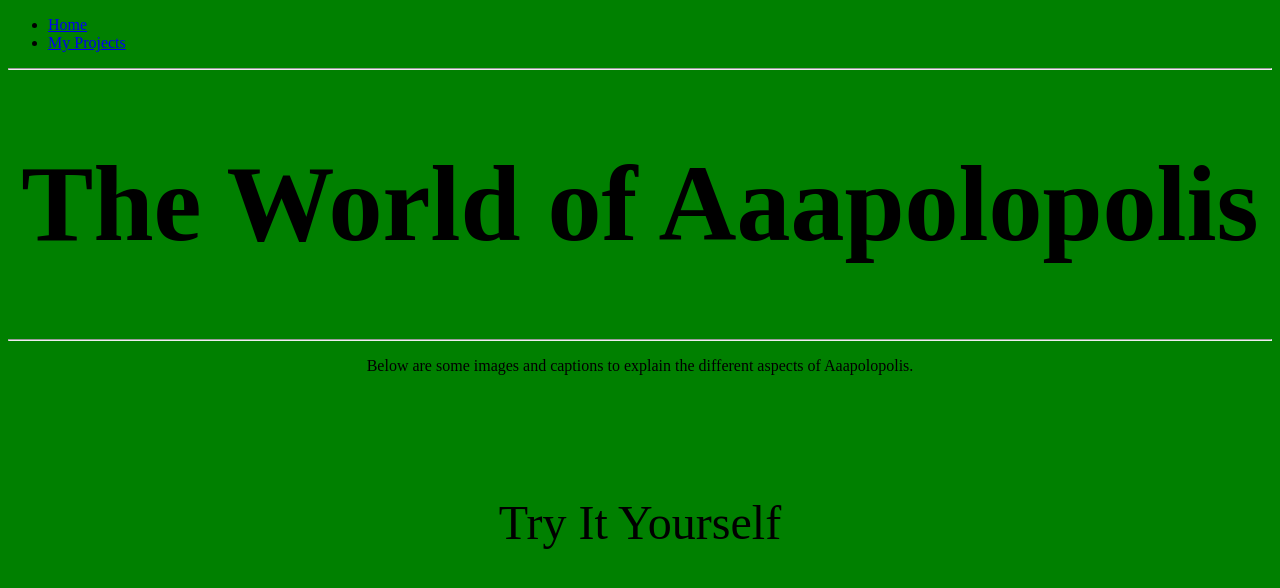
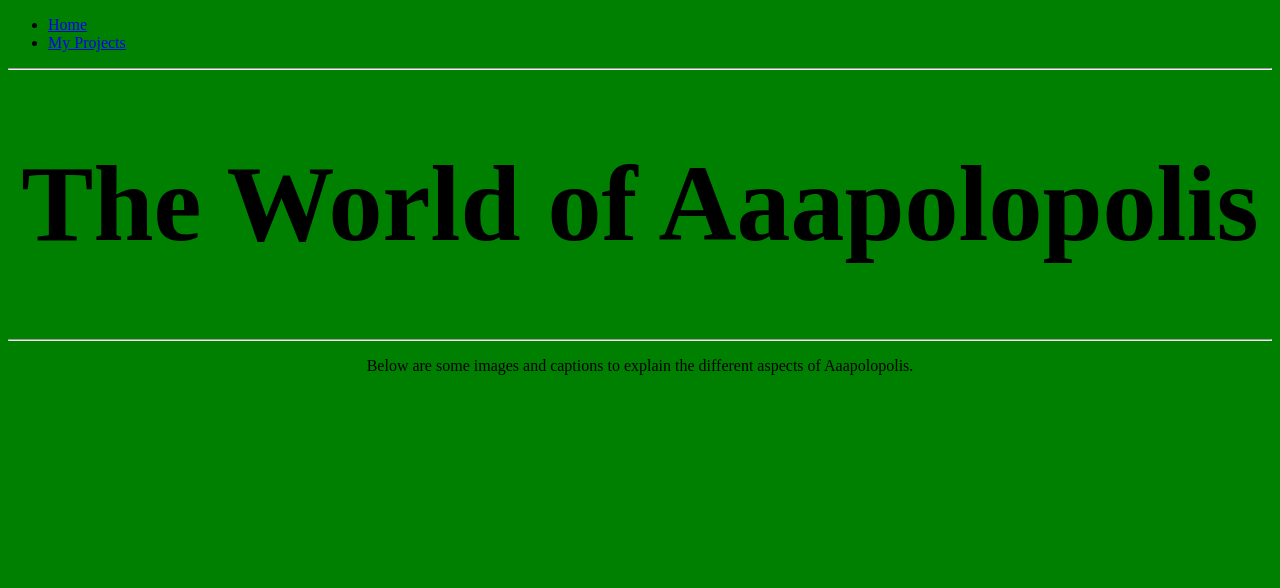
Before and after one commit to mebartsch/mebartsch.github.io, a Jekyll site: the page projects/Aaapolopolis/index.html, which Jekyll copies as it is, in a window 1280 px wide. Shown: the top 588 px of the page. Built offline with Jekyll 4.4.1, drawn with Linux system fonts in a browser that asks for light colours.

Commit message:
Create index.html

```diff
--- a/projects/Aaapolopolis/index.html
+++ b/projects/Aaapolopolis/index.html
@@ -33,7 +33,7 @@
       	<h1 class="project-name">The World of Aaapolopolis</h1>
 	<hr>
 
-        <p align="center";font-size="8vmin;"> Below are some images and captions to explain the different aspects of Aaapolopolis.  </p>
+        <p align="center";font-size="9vmin;"> Below are some images and captions to explain the different aspects of Aaapolopolis.  </p>
         <p align="center";font-size="8vmin;">
 
         <!-- add image links -->
@@ -50,7 +50,7 @@
         </div>
 
         <div style="text-align:center;margin:100px">
-           <a style="font-size:300%;padding:20px" href="TryIt" class="button" target="_blank">Try It Yourself</a>
+
         </div>
 
         <footer class="site-footer">
```
